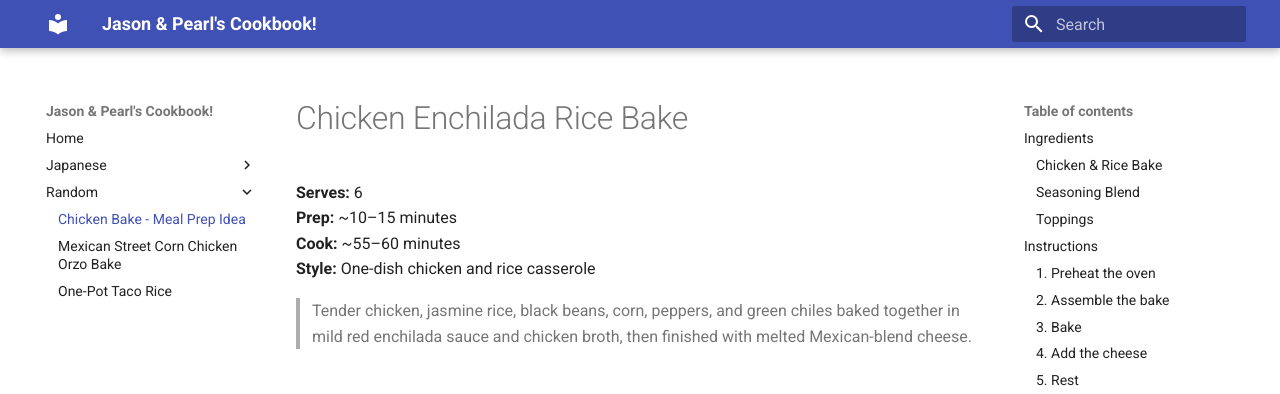
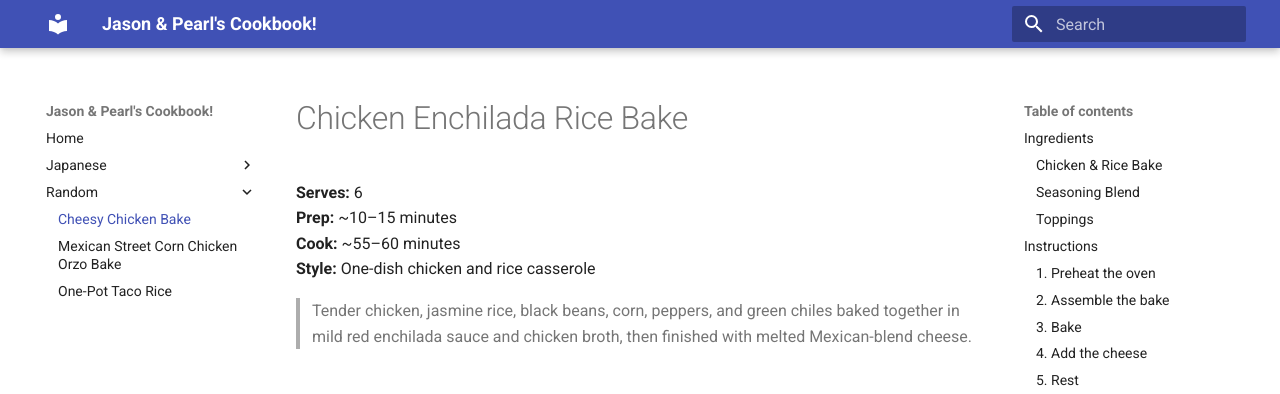
Before and after one commit to glerk/my-cookbook, an MkDocs documentation site: the page built from docs/Random/chicken-bake-meal-prep-idea.md, in a window 1280 px wide. Shown: the top 394 px of the page. Built offline with MkDocs 1.6.1 and Material for MkDocs 9.7.7, drawn with Linux system fonts in a browser that asks for light colours.

Commit message:
updated mkdocs yaml

```diff
--- a/mkdocs.yaml
+++ b/mkdocs.yaml
@@ -9,6 +9,6 @@ nav:
       - Gyudon: Japanese/gyudon.md
       - Miso Katsu: Japanese/miso-katsu.md
   - Random:
-      - Chicken Bake - Meal Prep Idea: Random/chicken-bake-meal-prep-idea.md
+      - Cheesy Chicken Bake: Random/chicken-bake-meal-prep-idea.md
       - Mexican Street Corn Chicken Orzo Bake: Random/mexican-street-corn-chicken-orzo-bake.md
       - One-Pot Taco Rice: Random/one-pot-taco-rice.md
```
